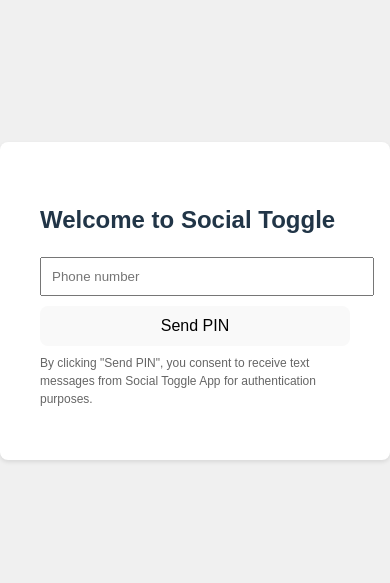
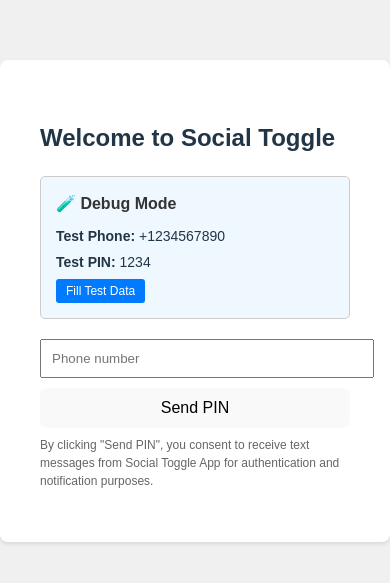
Before and after one commit to charbob/social-toggle-app, a React (Vite) app: page / in a window 390 px wide. Shown: the part 121-704 px from the top of the page. Built offline with nearby package versions, Linux system fonts and the light colour scheme.

Commit message:
Add dummy phone number and PIN for debugging

```diff
--- a/src/App.jsx
+++ b/src/App.jsx
@@ -55,6 +55,41 @@
   return (
     <div>
       <h2>Welcome to Social Toggle</h2>
+
+      {/* Debug Section */}
+      <div style={{
+        background: '#f0f8ff',
+        border: '1px solid #ccc',
+        padding: '15px',
+        marginBottom: '20px',
+        borderRadius: '5px'
+      }}>
+        <h4 style={{ margin: '0 0 10px 0', color: '#333' }}>🧪 Debug Mode</h4>
+        <p style={{ margin: '5px 0', fontSize: '14px' }}>
+          <strong>Test Phone:</strong> +1234567890
+        </p>
+        <p style={{ margin: '5px 0', fontSize: '14px' }}>
+          <strong>Test PIN:</strong> 1234
+        </p>
+        <button
+          onClick={() => {
+            setPhoneInput("+1234567890");
+            setPinInput("1234");
+          }}
+          style={{
+            background: '#007bff',
+            color: 'white',
+            border: 'none',
+            padding: '5px 10px',
+            borderRadius: '3px',
+            cursor: 'pointer',
+            fontSize: '12px'
+          }}
+        >
+          Fill Test Data
+        </button>
+      </div>
+
       {!pinSent ? (
         <form onSubmit={handlePhoneSubmit}>
           <input
@@ -68,7 +103,7 @@
           <br />
           <button type="submit" style={{ width: '100%', padding: '10px' }}>Send PIN</button>
           <p style={{ fontSize: "12px", color: "#666", marginTop: "8px" }}>
-            By clicking "Send PIN", you consent to receive text messages from Social Toggle App for authentication purposes.
+            By clicking "Send PIN", you consent to receive text messages from Social Toggle App for authentication and notification purposes.
           </p>
         </form>
       ) : (
```
Also changed, not shown: 1 other file (tests, documents, lock files or other folders).
